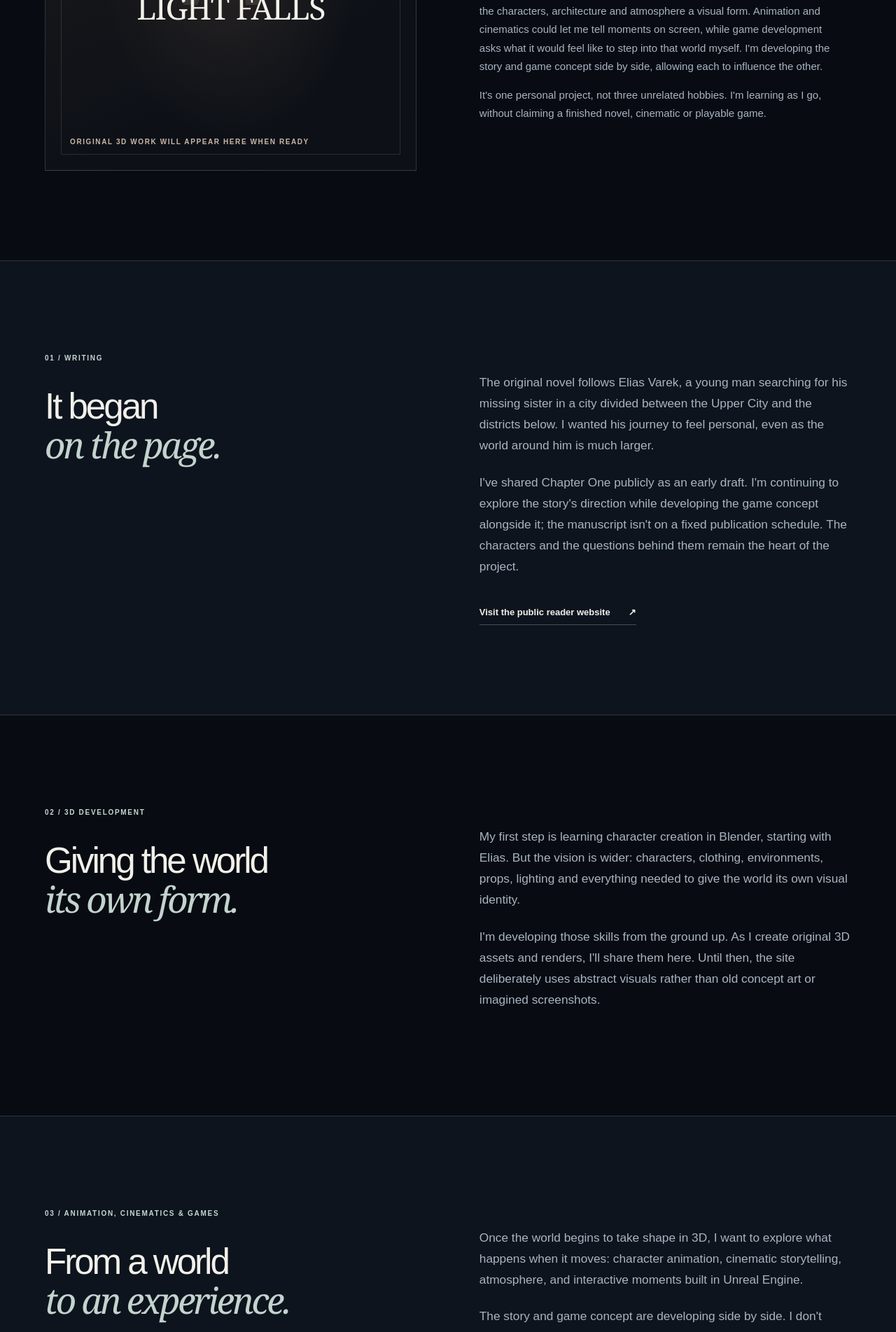
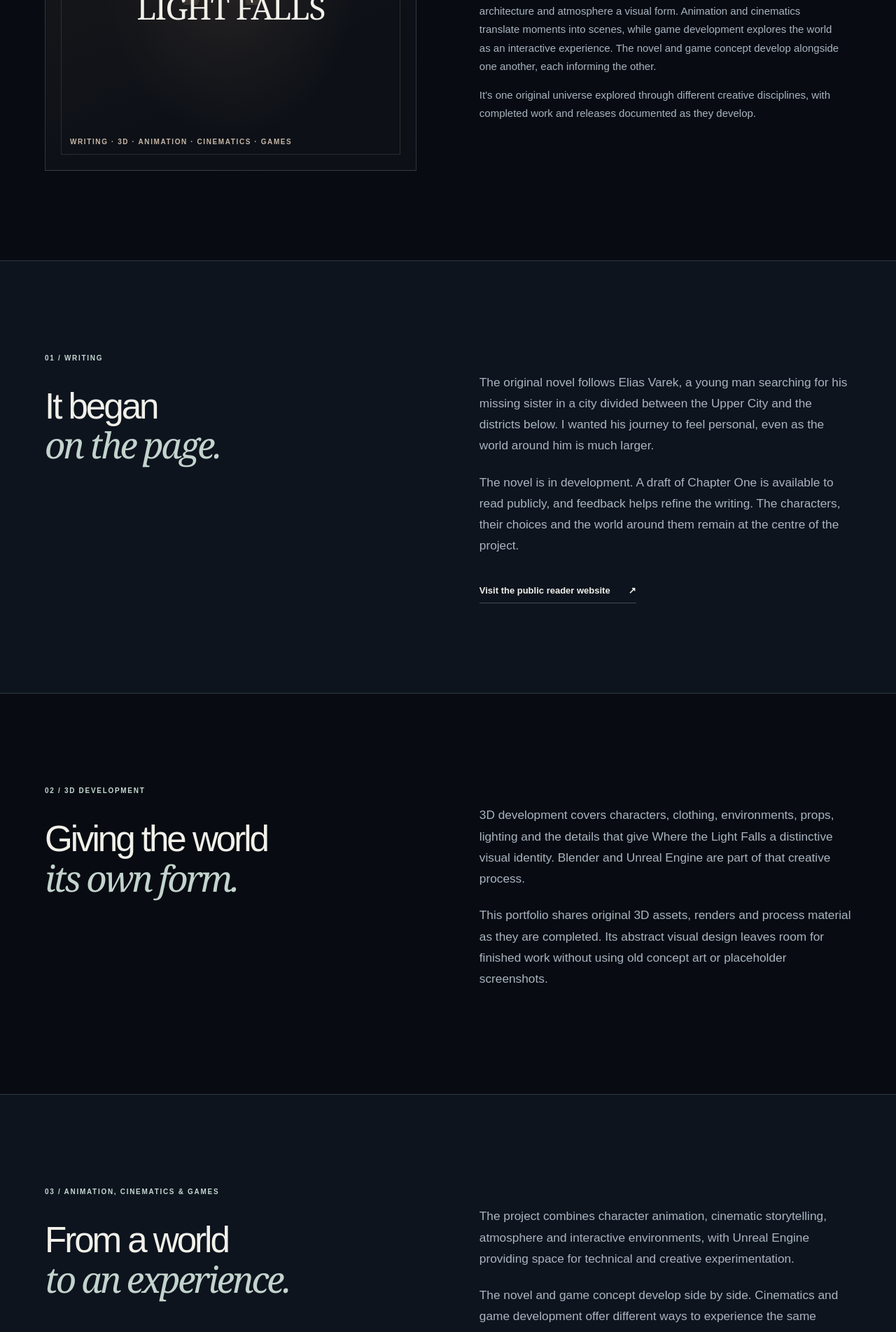
Before and after one commit to BryanRoubos/roubos, a Next.js app: page /where-the-light-falls in a window 1280 px wide. Shown: the part 1340-3243 px from the top of the page at 70% size. Built offline with nearby package versions, Linux system fonts and the light colour scheme.

Commit message:
Replace temporary progress updates with evergreen portfolio language

```diff
--- a/src/app/engineering/page.tsx
+++ b/src/app/engineering/page.tsx
@@ -6,7 +6,7 @@ export const metadata: Metadata={title:"Software Engineering — HU Utrecht, Bac
 export default function Engineering(){return (<>
 <PageHeading index="01" label="SOFTWARE ENGINEERING" title="Learning to build" accent="what comes next." description="I'm a second-year Software Engineering student at HU Utrecht, and I want to become a Machine Learning Engineer. The path I'm taking starts with understanding software, backend systems and the fundamentals behind the models."/>
 <section className="section-space"><div className="shell two-column-section"><div><span className="eyebrow">01 / HOW I GOT HERE</span><h2>From curiosity<br/><em>to direction.</em></h2></div><div className="prose"><p>My path into software began somewhere unexpected: graphic design. At Mediacollege Amsterdam, I learned to pay attention to typography, layout and the way people experience what someone creates. Later, Military ICT at Talland College introduced me to systems, networks and the practical side of technology. From there, I moved further into software development.</p><p>After studying Software Development at LOI, I earned my HBO-ICT propedeuse at HU Utrecht, with an 8.2/10 average and Honours Engineering+ work on how AI can support learning. I&apos;m now continuing my bachelor&apos;s in Software Engineering through Open-ICT at HU University of Applied Sciences Utrecht.</p><p>What interests me is how the pieces fit together: an API talking to a service, a service depending on infrastructure, an application becoming something people can actually use. Working with backend development gave that curiosity a direction.</p><p>More recently, I&apos;ve been drawn toward machine learning engineering. Instead of jumping straight into advanced tooling, I&apos;m going back to Python, mathematics, data structures and the ideas behind models. I want to be the person who can explain why a solution works, not just demonstrate that it runs.</p></div></div></section>
-<section className="section-space panel-section"><div className="shell"><div className="panel-heading"><span className="eyebrow">02 / CURRENT EXPERIENCE</span><span className="small-status"><span className="status-pip"/> HU UTRECHT / TANDEM-IT</span></div><div className="focus-panel"><div className="focus-mark" aria-hidden="true">AI<span>↗</span></div><div><span className="eyebrow">AI INFRASTRUCTURE CLUSTER</span><h2>Getting closer<br/><em>to real systems.</em></h2><p>I&apos;m contributing to HU Utrecht&apos;s AI Infrastructure Cluster at Tandem-IT. The project is intended to help students and researchers run and train AI models using GPU infrastructure.</p><p>My contribution focuses on backend development. Alongside the work itself, I&apos;m developing my knowledge of server infrastructure, networking, containerization, Kubernetes and AI model deployment.</p><p>For me, the value is seeing how the engineering decisions connect: what the backend needs to provide, what the infrastructure can support, and how a team turns a technical idea into something practical. I&apos;m still learning, but I want to learn in an environment where those decisions matter.</p><div className="tag-row"><span>BACKEND</span><span>APIs</span><span>LINUX</span><span>DOCKER</span><span>INFRASTRUCTURE</span></div></div></div></div></section>
+<section className="section-space panel-section"><div className="shell"><div className="panel-heading"><span className="eyebrow">02 / ENGINEERING EXPERIENCE</span><span className="small-status"><span className="status-pip"/> HU UTRECHT / TANDEM-IT</span></div><div className="focus-panel"><div className="focus-mark" aria-hidden="true">AI<span>↗</span></div><div><span className="eyebrow">AI INFRASTRUCTURE CLUSTER</span><h2>Getting closer<br/><em>to real systems.</em></h2><p>I&apos;m contributing to HU Utrecht&apos;s AI Infrastructure Cluster at Tandem-IT. The project is intended to help students and researchers run and train AI models using GPU infrastructure.</p><p>My contribution focuses on backend development. Alongside the work itself, I&apos;m developing my knowledge of server infrastructure, networking, containerization, Kubernetes and AI model deployment.</p><p>For me, the value is seeing how the engineering decisions connect: what the backend needs to provide, what the infrastructure can support, and how a team turns a technical idea into something practical. I&apos;m still learning, but I want to learn in an environment where those decisions matter.</p><div className="tag-row"><span>BACKEND</span><span>APIs</span><span>LINUX</span><span>DOCKER</span><span>INFRASTRUCTURE</span></div></div></div></div></section>
 <section className="section-space"><div className="shell"><div className="section-title-meta"><span>03 / EXPERIENCE BEYOND THE CLASSROOM</span><span>SELECTED ROLES</span></div><div className="career-timeline">
 <div className="career-entry"><div className="career-date">SEP 2026 — PRESENT</div><div><span className="eyebrow">CURRENT · INTERNSHIP</span><h3>Software Engineering Intern <em>— Tandem-IT</em></h3><p>Backend contributions to HU Utrecht&apos;s AI Infrastructure Cluster, intended to support GPU computing for students and researchers.</p></div></div>
 <div className="career-entry"><div className="career-date">AUG 2025 — AUG 2026</div><div><span className="eyebrow">BOARD & BACKEND</span><h3>Board Member & Backend Developer <em>— Groupvibe</em></h3><p>Combined organizational responsibility and strategic planning with backend development.</p></div></div>
@@ -20,7 +20,7 @@ export default function Engineering(){return (<>
 <div><span>2021 — 2022</span><h3>Talland College</h3><p>MBO 3 Military ICT (VEVA), with an emphasis on systems, network infrastructure and teamwork.</p></div>
 <div><span>2018 — 2021</span><h3>Mediacollege Amsterdam</h3><p>MBO 2 Graphic Design (DTP), a foundation in visual hierarchy, typography and layout.</p></div>
 </div></div></section>
-<section className="section-space"><div className="shell two-column-section"><div><span className="eyebrow">05 / TECHNICAL FOUNDATION</span><h2>The tools,<br/><em>and the reasons.</em></h2></div><div className="prose"><p><strong>Backend and applications:</strong> Go, Node.js, APIs, and working with database-backed applications. I care about clear service boundaries and understandable code.</p><p><strong>Web development:</strong> JavaScript, TypeScript, React, Next.js and PostgreSQL — useful both for delivering applications and understanding how their components connect.</p><p><strong>Systems and infrastructure:</strong> Linux, Docker and networking fundamentals. I&apos;m continuing to learn orchestration concepts including Kubernetes through the AI infrastructure project.</p><p><strong>Current learning:</strong> Python, data structures and algorithms, machine learning fundamentals, model training and evaluation, and the infrastructure needed to deploy models — subjects I'm working through step by step.</p></div></div></section>
-<section className="section-space panel-section"><div className="shell two-column-section"><div><span className="eyebrow">06 / WHERE I&apos;M HEADED</span><h2>The engineer<br/><em>I want to become.</em></h2></div><div className="prose"><p>My goal is to become a capable Machine Learning Engineer by consistently learning, experimenting and building practical projects from the ground up. I like that this direction connects software engineering, machine learning algorithms and the infrastructure needed to make models useful beyond a notebook.</p><p>Right now, that means finishing my software engineering education, taking my work at Tandem-IT seriously and strengthening the fundamentals through my independent learning path. I plan to share projects when I can explain and maintain them myself. I&apos;d rather document the real process than decorate this page with work that isn&apos;t ready.</p><a href={site.github} target="_blank" rel="noopener noreferrer" className="text-link">Visit my GitHub <span aria-hidden="true">↗</span></a><p className="small-description">You can also find my professional background on <a href={site.linkedin} target="_blank" rel="noopener noreferrer">LinkedIn ↗</a>.</p></div></div></section>
+<section className="section-space"><div className="shell two-column-section"><div><span className="eyebrow">05 / TECHNICAL FOUNDATION</span><h2>The tools,<br/><em>and the reasons.</em></h2></div><div className="prose"><p><strong>Backend and applications:</strong> Go, Node.js, APIs, and working with database-backed applications. I care about clear service boundaries and understandable code.</p><p><strong>Web development:</strong> JavaScript, TypeScript, React, Next.js and PostgreSQL — useful both for delivering applications and understanding how their components connect.</p><p><strong>Systems and infrastructure:</strong> Linux, Docker and networking fundamentals. I&apos;m continuing to learn orchestration concepts including Kubernetes through the AI infrastructure project.</p><p><strong>Machine learning pathway:</strong> Python, data structures and algorithms, machine learning fundamentals, model training and evaluation, and the infrastructure needed to deploy models — subjects I'm working through step by step.</p></div></div></section>
+<section className="section-space panel-section"><div className="shell two-column-section"><div><span className="eyebrow">06 / WHERE I&apos;M HEADED</span><h2>The engineer<br/><em>I want to become.</em></h2></div><div className="prose"><p>My goal is to become a capable Machine Learning Engineer by consistently learning, experimenting and building practical projects from the ground up. I like that this direction connects software engineering, machine learning algorithms and the infrastructure needed to make models useful beyond a notebook.</p><p>My approach is to build strong programming and mathematical foundations, contribute to practical software projects and document work I can explain and maintain. Independent projects appear here with meaningful technical context rather than as unfinished exercises.</p><a href={site.github} target="_blank" rel="noopener noreferrer" className="text-link">Visit my GitHub <span aria-hidden="true">↗</span></a><p className="small-description">You can also find my professional background on <a href={site.linkedin} target="_blank" rel="noopener noreferrer">LinkedIn ↗</a>.</p></div></div></section>
 <section className="next-page"><div className="shell"><span>THE CREATIVE SIDE</span><Link href="/where-the-light-falls">Where the Light Falls <span aria-hidden="true">↗</span></Link></div></section>
 </>);}
--- a/src/app/where-the-light-falls/page.tsx
+++ b/src/app/where-the-light-falls/page.tsx
@@ -5,9 +5,9 @@ import { site } from "@/lib/site";
 export const metadata: Metadata={title:"Where the Light Falls — Writing, 3D & Game Development",description:"Where the Light Falls is an original dark-fantasy universe by Bryan Roubos, developed through writing, 3D environments and characters, animation, cinematics, and game development experiments.",alternates:{canonical:"/where-the-light-falls"}};
 export default function Creative(){return (<>
 <PageHeading index="02" label="MY CREATIVE PROJECT" title="Where the" accent="Light Falls." description="Some stories stay with you long after you've put them down. I wanted to make one of my own. Where the Light Falls is the original fantasy universe I'm shaping through writing, 3D creation, animation, cinematics and an evolving game concept." />
-<section className="section-space"><div className="shell writing-feature"><div className="writing-art"><span>ORIGINAL UNIVERSE / IN DEVELOPMENT</span><div className="writing-art-center"><span>W</span><i>WHERE THE<br/>LIGHT FALLS</i></div><span>ORIGINAL 3D WORK WILL APPEAR HERE WHEN READY</span></div><div className="writing-copy"><span className="eyebrow">ONE PROJECT / MULTIPLE MEDIUMS</span><h2>One world.<br/><em>Many ways to tell it.</em></h2><p><em>Where the Light Falls</em> started with a question: what would it feel like to be one ordinary person in a city shaped by forces you barely understand? That became a grounded fantasy world of divided districts, loss, small acts of kindness and difficult choices.</p><p>Writing lets me understand the people and places. 3D development will give the characters, architecture and atmosphere a visual form. Animation and cinematics could let me tell moments on screen, while game development asks what it would feel like to step into that world myself. I&apos;m developing the story and game concept side by side, allowing each to influence the other.</p><p>It&apos;s one personal project, not three unrelated hobbies. I&apos;m learning as I go, without claiming a finished novel, cinematic or playable game.</p></div></div></section>
-<section id="writing" className="section-space panel-section"><div className="shell two-column-section"><div><span className="eyebrow">01 / WRITING</span><h2>It began<br/><em>on the page.</em></h2></div><div className="prose"><p>The original novel follows Elias Varek, a young man searching for his missing sister in a city divided between the Upper City and the districts below. I wanted his journey to feel personal, even as the world around him is much larger.</p><p>I&apos;ve shared Chapter One publicly as an early draft. I&apos;m continuing to explore the story&apos;s direction while developing the game concept alongside it; the manuscript isn&apos;t on a fixed publication schedule. The characters and the questions behind them remain the heart of the project.</p><a href={site.wtl} className="text-link" target="_blank" rel="noopener noreferrer">Visit the public reader website <span aria-hidden="true">↗</span></a></div></div></section>
-<section id="3d" className="section-space"><div className="shell two-column-section"><div><span className="eyebrow">02 / 3D DEVELOPMENT</span><h2>Giving the world<br/><em>its own form.</em></h2></div><div className="prose"><p>My first step is learning character creation in Blender, starting with Elias. But the vision is wider: characters, clothing, environments, props, lighting and everything needed to give the world its own visual identity.</p><p>I'm developing those skills from the ground up. As I create original 3D assets and renders, I'll share them here. Until then, the site deliberately uses abstract visuals rather than old concept art or imagined screenshots.</p></div></div></section>
-<section id="game-development" className="section-space panel-section"><div className="shell two-column-section"><div><span className="eyebrow">03 / ANIMATION, CINEMATICS &amp; GAMES</span><h2>From a world<br/><em>to an experience.</em></h2></div><div className="prose"><p>Once the world begins to take shape in 3D, I want to explore what happens when it moves: character animation, cinematic storytelling, atmosphere, and interactive moments built in Unreal Engine.</p><p>The story and game concept are developing side by side. I don't know yet whether the result will eventually be a playable game, a series of cinematics, or some combination of both. For now, the goal is to create one believable character, one convincing place and one meaningful moment — then build from there.</p></div></div></section>
+<section className="section-space"><div className="shell writing-feature"><div className="writing-art"><span>ORIGINAL UNIVERSE / IN DEVELOPMENT</span><div className="writing-art-center"><span>W</span><i>WHERE THE<br/>LIGHT FALLS</i></div><span>WRITING · 3D · ANIMATION · CINEMATICS · GAMES</span></div><div className="writing-copy"><span className="eyebrow">ONE PROJECT / MULTIPLE MEDIUMS</span><h2>One world.<br/><em>Many ways to tell it.</em></h2><p><em>Where the Light Falls</em> started with a question: what would it feel like to be one ordinary person in a city shaped by forces you barely understand? That became a grounded fantasy world of divided districts, loss, small acts of kindness and difficult choices.</p><p>Writing explores the people and places. 3D development gives characters, architecture and atmosphere a visual form. Animation and cinematics translate moments into scenes, while game development explores the world as an interactive experience. The novel and game concept develop alongside one another, each informing the other.</p><p>It&apos;s one original universe explored through different creative disciplines, with completed work and releases documented as they develop.</p></div></div></section>
+<section id="writing" className="section-space panel-section"><div className="shell two-column-section"><div><span className="eyebrow">01 / WRITING</span><h2>It began<br/><em>on the page.</em></h2></div><div className="prose"><p>The original novel follows Elias Varek, a young man searching for his missing sister in a city divided between the Upper City and the districts below. I wanted his journey to feel personal, even as the world around him is much larger.</p><p>The novel is in development. A draft of Chapter One is available to read publicly, and feedback helps refine the writing. The characters, their choices and the world around them remain at the centre of the project.</p><a href={site.wtl} className="text-link" target="_blank" rel="noopener noreferrer">Visit the public reader website <span aria-hidden="true">↗</span></a></div></div></section>
+<section id="3d" className="section-space"><div className="shell two-column-section"><div><span className="eyebrow">02 / 3D DEVELOPMENT</span><h2>Giving the world<br/><em>its own form.</em></h2></div><div className="prose"><p>3D development covers characters, clothing, environments, props, lighting and the details that give Where the Light Falls a distinctive visual identity. Blender and Unreal Engine are part of that creative process.</p><p>This portfolio shares original 3D assets, renders and process material as they are completed. Its abstract visual design leaves room for finished work without using old concept art or placeholder screenshots.</p></div></div></section>
+<section id="game-development" className="section-space panel-section"><div className="shell two-column-section"><div><span className="eyebrow">03 / ANIMATION, CINEMATICS &amp; GAMES</span><h2>From a world<br/><em>to an experience.</em></h2></div><div className="prose"><p>The project combines character animation, cinematic storytelling, atmosphere and interactive environments, with Unreal Engine providing space for technical and creative experimentation.</p><p>The novel and game concept develop side by side. Cinematics and game development offer different ways to experience the same universe without committing the project to one final format or a release date.</p></div></div></section>
 <section className="next-page"><div className="shell"><span>BEHIND THE PROJECT</span><Link href="/about">About Bryan <span aria-hidden="true">↗</span></Link></div></section>
 </>);}
```
Also changed, not shown: src/app/about/page.tsx (+1 -1 lines), src/app/page.tsx (+5 -5 lines).
